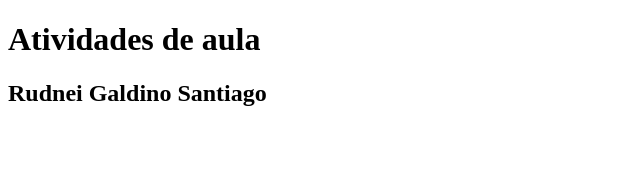
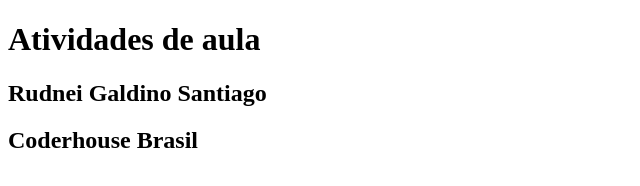
Before and after one commit to rudneisantiago/exercitio_workshopgit_68870, a plain HTML site: page index.html in a window 1280 px wide. Shown: the whole page, without its empty margins (0-640 px from the left). Drawn offline with Linux system fonts and the light colour scheme.

Commit message:
Update index.html

```diff
--- a/index.html
+++ b/index.html
@@ -8,5 +8,6 @@
   <body>
     <h1>Atividades de aula</h1>
     <h2>Rudnei Galdino Santiago</h2>
+    <h2>Coderhouse Brasil</h2>
   </body>
 </html>
```
